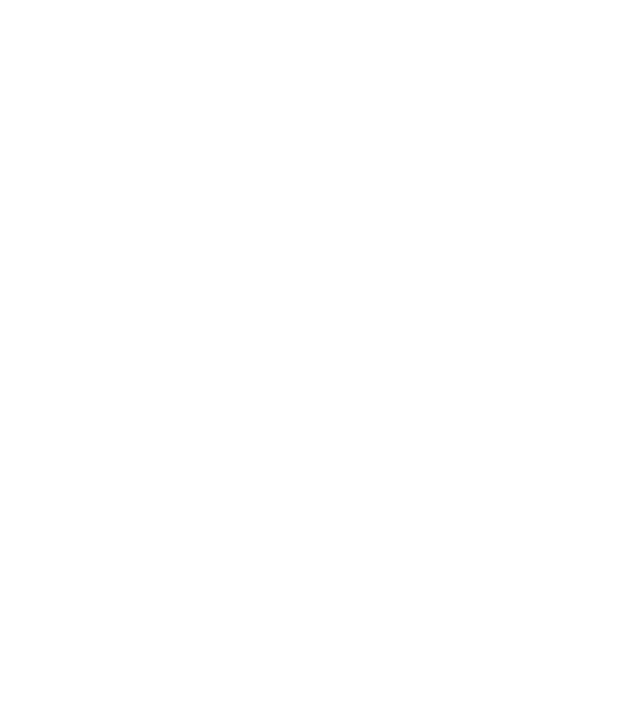
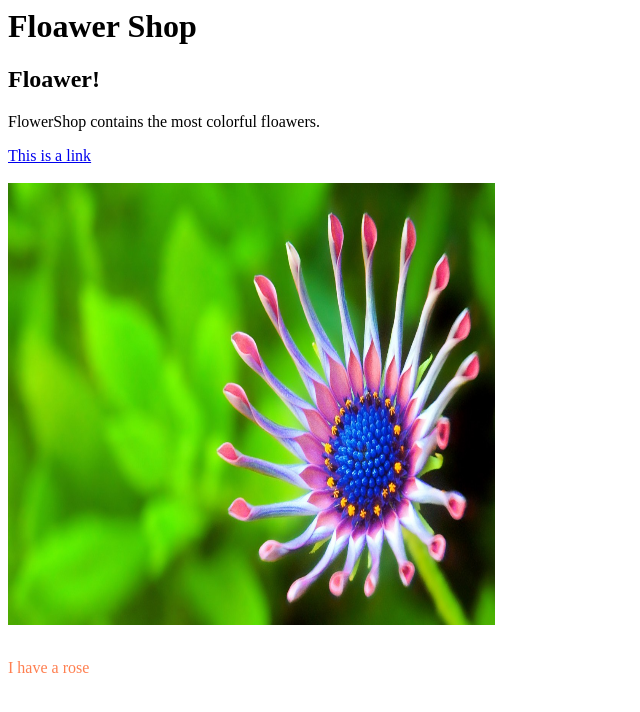
Before and after one commit to fedelessimona/FlowerShop, a plain HTML site: page index.html in a window 1280 px wide. Shown: the whole page, without its empty margins (0-640 px from the left). Drawn offline with Linux system fonts and the light colour scheme.

Commit message:
Changed Index page

```diff
--- a/index.html
+++ b/index.html
@@ -1,3 +1,15 @@
 <html>
-
+ <head>
+     <title>FlowerShop </title>
+ </head>
+ <body>
+     <h1>Floawer Shop </h1>
+     <h2>Floawer!</h2>
+     <p>FlowerShop contains the most colorful floawers. </p>
+     <a href="https://www.w3schools.com">This is a link</a>
+     <br><br>
+     <img src="1734.jpg"  width="487" height="442">
+     <br><br>
+     <p style="color: coral">I have a rose </p>
+ </body>
 </html>
```
Also changed, not shown: 1734.jpg (added).
